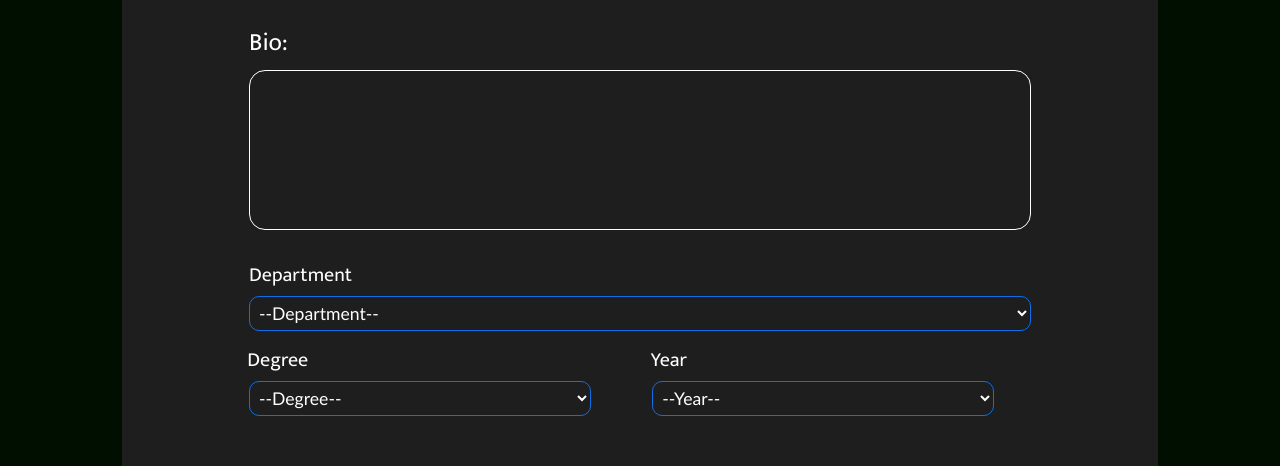
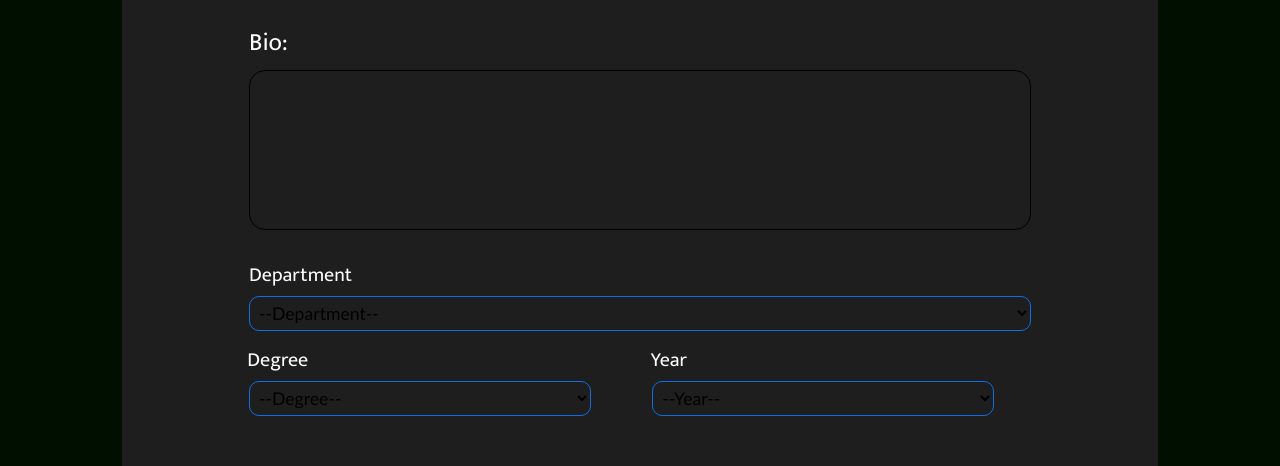
Before and after one commit to akshat1423/InstiGram, a React (Vite) app in the folder InstiGram-Frontend/: page /profile/details in a window 1280 px wide. Shown: the part 232-698 px from the top of the page. Built offline with nearby package versions, Linux system fonts and the light colour scheme; a web font is replaced by a local one.

Commit message:
signup bug fix

```diff
--- a/InstiGram-Frontend/src/App.css
+++ b/InstiGram-Frontend/src/App.css
@@ -18,7 +18,7 @@
     --textarea-placeholder-animation: scale(0.9) translateX(-0.5rem) translateY(-2.5rem);
 
     --input-color: black;
-    --input-color-dark: white;
+    --input-color-dark: black;
     --input-background-color: white;
     --input-background-color-dark: transparent;
 
--- a/InstiGram-Frontend/src/components/AnimatedTextInput/AnimatedTextInput.css
+++ b/InstiGram-Frontend/src/components/AnimatedTextInput/AnimatedTextInput.css
@@ -25,6 +25,8 @@ label {
 
 input {
     position: relative;
+    left: 0;
+    top: 0;
     margin: 5px 0;
     padding: 5px;
     box-sizing: border-box;
--- a/InstiGram-Frontend/src/pages/Profile/Profile.jsx
+++ b/InstiGram-Frontend/src/pages/Profile/Profile.jsx
@@ -1,6 +1,6 @@
 
 
- import SideNav from "../../components/NavBar/SideNav.jsx";
+import SideNav from "../../components/NavBar/SideNav.jsx";
 
 import ProfileMain from "../../components/ProfileMain/ProfileMain.jsx"
 import React, { useEffect } from 'react';
```
Also changed, not shown: 1 other file (tests, documents, lock files or other folders).
